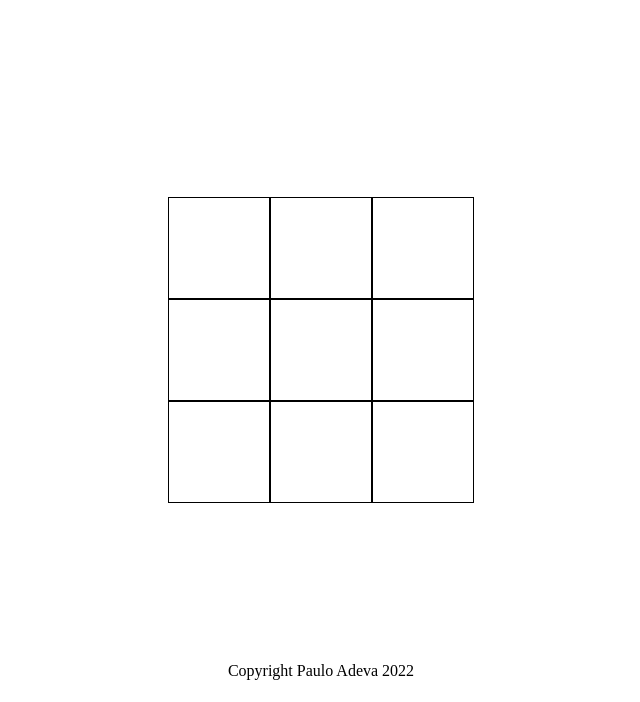
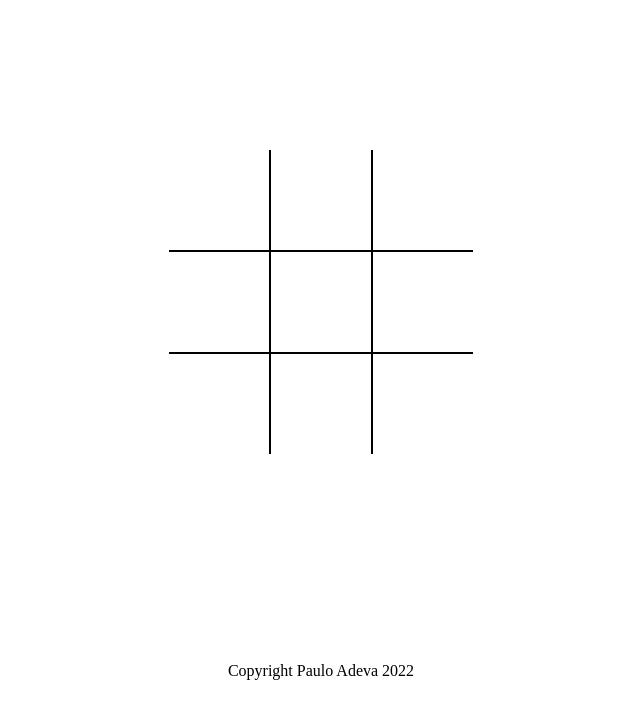
Before and after one commit to paulorox08/tic-tac-toe, a plain HTML site: page index.html in a window 1280 px wide. Shown: the part 98-800 px from the top of the page, without its empty margins (319-959 px from the left). Drawn offline with Linux system fonts and the light colour scheme.

Commit message:
layout of board

```diff
--- a/style.css
+++ b/style.css
@@ -12,6 +12,8 @@ body {
     font-size: 48px;
     background-color: white;
     padding: 20px;
+    position: absolute;
+    top: 0%;
 }
 
 .container {
@@ -29,14 +31,41 @@ body {
     display: flex;
 }
 
+
 .toprow > div,
 .middlerow > div,
 .bottomrow > div {
-    border: 1px solid black;
     width: 100px;
     height: 100px;
 }
 
+.topleft,
+.topmiddle,
+.middleleft,
+.middlemiddle,
+.bottomleft,
+.bottommiddle {
+    border-right: 1px solid black;
+}
+
+.topmiddle,
+.topright,
+.middlemiddle,
+.middleright,
+.bottommiddle,
+.bottomright {
+    border-left: 1px solid black;
+}
+
+.toprow > div,
+.middlerow > div {
+    border-bottom: 1px solid black;
+}
+
+.middlerow > div,
+.bottomrow > div {
+    border-top: 1px solid black;
+}
 
 .footer {
     position: absolute;
```
